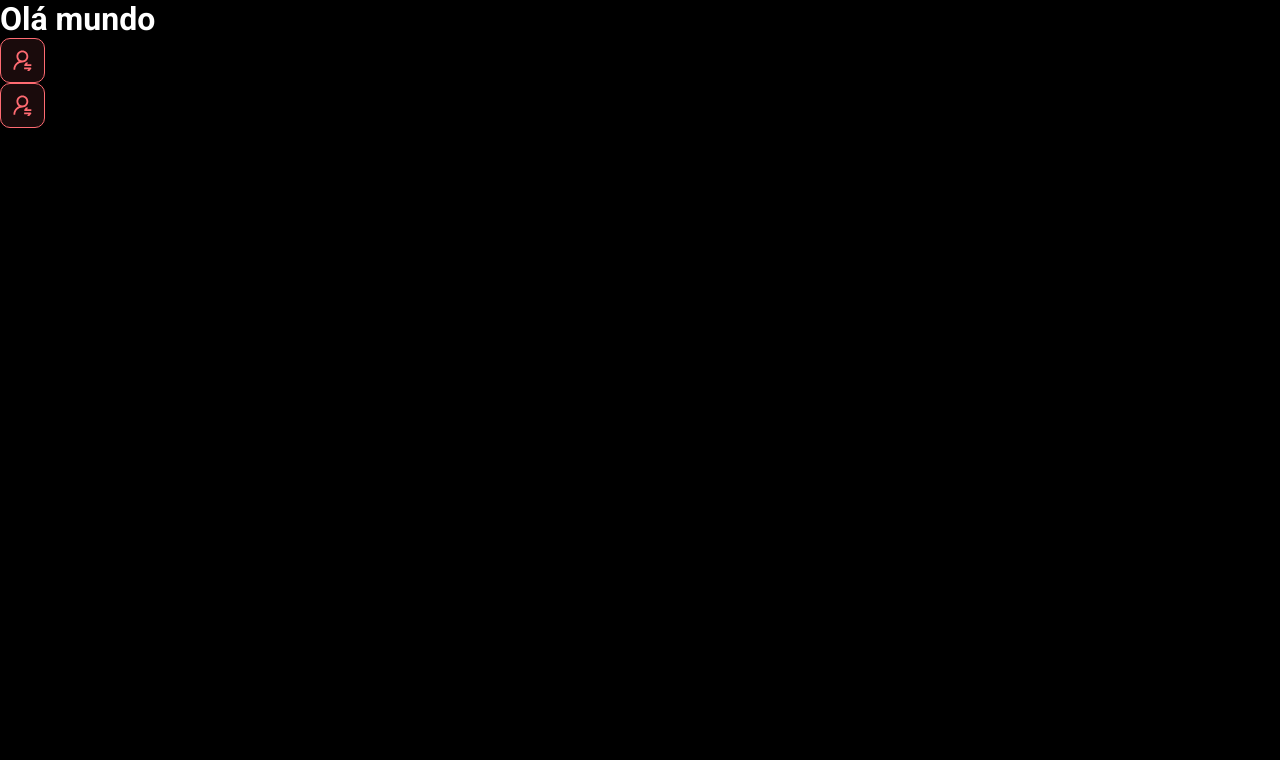
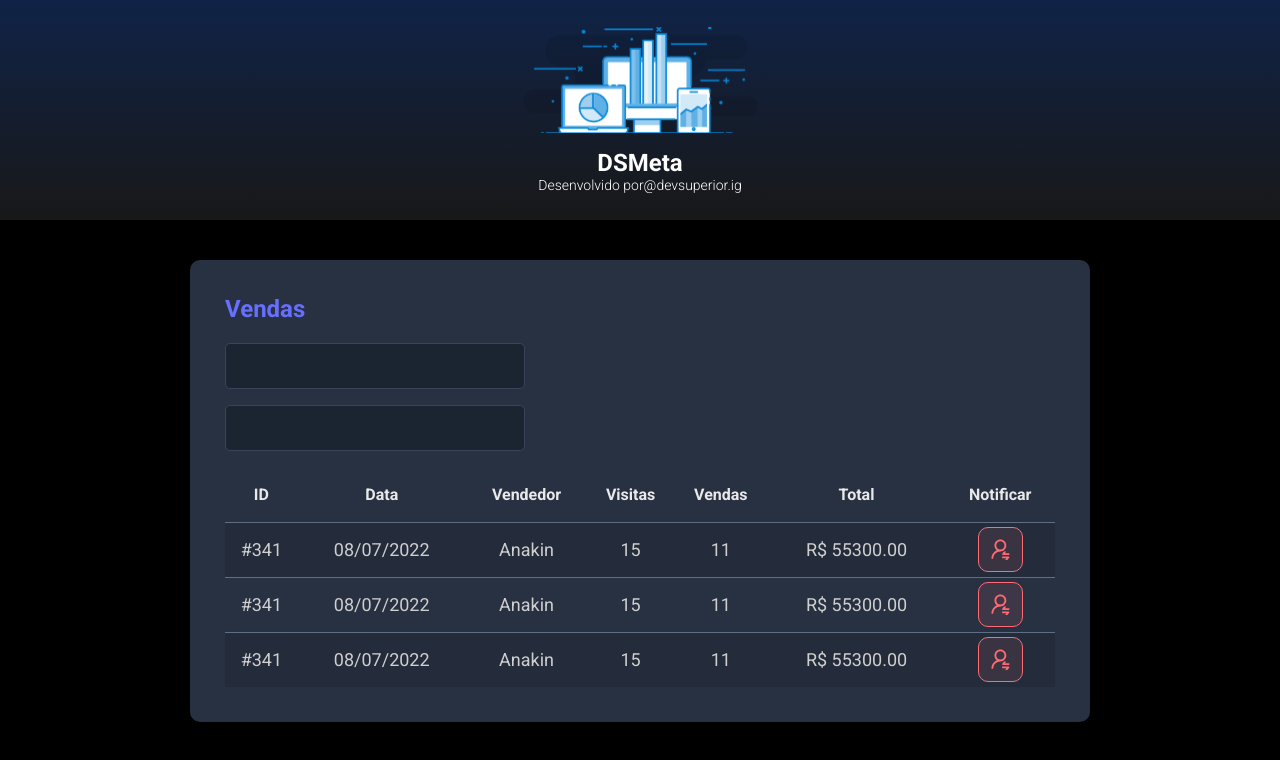
Before and after one commit to lucffernands/dsmeta, a React (Vite) app in the folder frontend/: page / in a window 1280 px wide. Shown: the top 760 px of the page. Built offline with nearby package versions, Linux system fonts and the light colour scheme.

Commit message:
Other components

```diff
--- a/frontend/src/App.tsx
+++ b/frontend/src/App.tsx
@@ -1,13 +1,19 @@
-import NotificationButton from "./components/NotificationButton";
+import Header from "./components/Header";
+import SalesCard from "./components/SalesCard";
 
 function App() {
   return (
     <>
-      <h1> Olá mundo</h1>
-      <NotificationButton />
-      <NotificationButton />
+    <Header />
+    <main>
+      <section id="sales">
+        <div className="dsmeta-container">
+          <SalesCard />
+        </div>
+      </section>
+    </main>
     </>
-  );
+  )
 }
 
 export default App;
--- /dev/null
+++ b/frontend/src/components/Header/index.tsx
@@ -0,0 +1,20 @@
+import logo from '../../assets/img/logo.svg'
+
+import './styles.css'
+
+function Header() {
+  return (
+    <header>
+      <div className="dsmeta-logo-container">
+        <img src={logo} alt="DSMeta" />
+        <h1>DSMeta</h1>
+        <p>
+          Desenvolvido por
+          <a href="https://www.instagram.com/devsuperior.ig">@devsuperior.ig</a>
+        </p>
+      </div>
+    </header>
+  )
+}
+
+export default Header
--- /dev/null
+++ b/frontend/src/components/Header/styles.css
@@ -0,0 +1,27 @@
+header {
+  background: linear-gradient(180deg, #102347 0%, #181818 100%);
+  height: 220px;
+  display: flex;
+  align-items: center;
+  justify-content: center;
+}
+
+.dsmeta-logo-container {
+  display: flex;
+  flex-direction: column;
+  align-items: center;
+}
+
+.dsmeta-logo-container img {
+  width: 235px;
+}
+
+.dsmeta-logo-container h1 {
+  margin-top: 15px;
+  font-size: 24px;
+}
+
+.dsmeta-logo-container p {
+  font-size: 14px;
+  font-weight: 300;
+}
--- /dev/null
+++ b/frontend/src/components/SalesCard/index.tsx
@@ -0,0 +1,77 @@
+import NotificationButton from "../NotificationButton";
+import "./styles.css";
+
+function SalesCard() {
+  return (
+    <div className="dsmeta-card">
+      <h2 className="dsmeta-sales-title">Vendas</h2>
+      <div>
+        <div className="dsmeta-form-control-container">
+          <input className="dsmeta-form-control" type="text" />
+        </div>
+        <div className="dsmeta-form-control-container">
+          <input className="dsmeta-form-control" type="text" />
+        </div>
+      </div>
+
+      <div>
+        <table className="dsmeta-sales-table">
+          <thead>
+            <tr>
+              <th className="show992">ID</th>
+              <th className="show576">Data</th>
+              <th>Vendedor</th>
+              <th className="show992">Visitas</th>
+              <th className="show992">Vendas</th>
+              <th>Total</th>
+              <th>Notificar</th>
+            </tr>
+          </thead>
+          <tbody>
+            <tr>
+              <td className="show992">#341</td>
+              <td className="show576">08/07/2022</td>
+              <td>Anakin</td>
+              <td className="show992">15</td>
+              <td className="show992">11</td>
+              <td>R$ 55300.00</td>
+              <td>
+                <div className="dsmeta-red-btn-container">
+                  <NotificationButton />
+                </div>
+              </td>
+            </tr>
+            <tr>
+              <td className="show992">#341</td>
+              <td className="show576">08/07/2022</td>
+              <td>Anakin</td>
+              <td className="show992">15</td>
+              <td className="show992">11</td>
+              <td>R$ 55300.00</td>
+              <td>
+                <div className="dsmeta-red-btn-container">
+                  <NotificationButton />
+                </div>
+              </td>
+            </tr>
+            <tr>
+              <td className="show992">#341</td>
+              <td className="show576">08/07/2022</td>
+              <td>Anakin</td>
+              <td className="show992">15</td>
+              <td className="show992">11</td>
+              <td>R$ 55300.00</td>
+              <td>
+                <div className="dsmeta-red-btn-container">
+                  <NotificationButton />
+                </div>
+              </td>
+            </tr>
+          </tbody>
+        </table>
+      </div>
+    </div>
+  );
+}
+
+export default SalesCard;
--- /dev/null
+++ b/frontend/src/components/SalesCard/styles.css
@@ -0,0 +1,97 @@
+.dsmeta-card {
+  background-color: #283142;
+  border-radius: 10px;
+  padding: 30px 10px;
+}
+
+.dsmeta-sales-title {
+  color: #676fff;
+  font-size: 24px;
+  margin-bottom: 20px;
+}
+
+.dsmeta-form-control-container {
+  margin-bottom: 16px;
+  max-width: 300px;
+}
+
+.dsmeta-form-control {
+  width: 100%;
+  height: 46px;
+  background-color: #1b2531;
+  border: 1px solid #384459;
+  border-radius: 5px;
+  color: #9aaabe;
+  padding: 0 20px;
+  font-size: 18px;
+}
+
+.dsmeta-sales-table {
+  width: 100%;
+  border-spacing: 0;
+  border-collapse: collapse;
+}
+
+.dsmeta-sales-table thead {
+  height: 55px;
+  font-size: 16px;
+  color: #e9e9e9;
+  font-weight: 700;
+}
+
+.dsmeta-sales-table tbody {
+  font-size: 14px;
+  font-weight: 400;
+  color: #cfcfcf;
+  text-align: center;
+}
+
+.dsmeta-sales-table tbody tr {
+  height: 74px;
+  border-top: 1px solid #5f6e82;
+}
+
+.dsmeta-sales-table tbody tr:hover > td {
+  background-color: #384459;
+}
+
+.dsmeta-sales-table tbody tr:nth-child(odd) {
+  background-color: #242c3b;
+}
+
+.dsmeta-red-btn-container {
+  display: flex;
+  justify-content: center;
+}
+
+.show576 {
+  display: none;
+}
+
+.show992 {
+  display: none;
+}
+
+@media (min-width: 576px) {
+  .show576 {
+    display: table-cell;
+  }
+
+  .dsmeta-card {
+    padding: 35px;
+  }
+
+  .dsmeta-sales-table tbody tr {
+    height: 55px;
+  }
+
+  .dsmeta-sales-table tbody {
+    font-size: 18px;
+  }
+}
+
+@media (min-width: 992px) {
+  .show992 {
+    display: table-cell;
+  }
+}
--- a/frontend/src/index.css
+++ b/frontend/src/index.css
@@ -20,40 +20,6 @@
   text-decoration: none;
 }
 
-header {
-  background: linear-gradient(180deg, #102347 0%, #181818 100%);
-  height: 220px;
-  display: flex;
-  align-items: center;
-  justify-content: center;
-}
-
-.dsmeta-logo-container {
-  display: flex;
-  flex-direction: column;
-  align-items: center;
-}
-
-.dsmeta-logo-container img {
-  width: 235px;
-}
-
-.dsmeta-logo-container h1 {
-  margin-top: 15px;
-  font-size: 24px;
-}
-
-.dsmeta-logo-container p {
-  font-size: 14px;
-  font-weight: 300;
-}
-
-.dsmeta-card {
-  background-color: #283142;
-  border-radius: 10px;
-  padding: 30px 10px;
-}
-
 .dsmeta-container {
   width: 100%;
   max-width: 900px;
@@ -63,111 +29,3 @@
 #sales {
   padding: 40px 10px;
 }
-
-.dsmeta-sales-title {
-  color: #676fff;
-  font-size: 24px;
-  margin-bottom: 20px;
-}
-
-.dsmeta-form-control-container {
-  margin-bottom: 16px;
-  max-width: 300px;
-}
-
-.dsmeta-form-control {
-  width: 100%;
-  height: 46px;
-  background-color: #1b2531;
-  border: 1px solid #384459;
-  border-radius: 5px;
-  color: #9aaabe;
-  padding: 0 20px;
-  font-size: 18px;
-}
-
-.dsmeta-sales-table {
-  width: 100%;
-  border-spacing: 0;
-  border-collapse: collapse;
-}
-
-.dsmeta-sales-table thead {
-  height: 55px;
-  font-size: 16px;
-  color: #e9e9e9;
-  font-weight: 700;
-}
-
-.dsmeta-sales-table tbody {
-  font-size: 14px;
-  font-weight: 400;
-  color: #cfcfcf;
-  text-align: center;
-}
-
-.dsmeta-sales-table tbody tr {
-  height: 74px;
-  border-top: 1px solid #5f6e82;
-}
-
-.dsmeta-sales-table tbody tr:hover > td {
-  background-color: #384459;
-}
-
-.dsmeta-sales-table tbody tr:nth-child(odd) {
-  background-color: #242c3b;
-}
-
-.dsmeta-red-btn-container {
-    display: flex;
-    justify-content: center;
-}
-
-.dsmeta-red-btn {
-  height: 45px;
-  width: 45px;
-  background: rgba(255, 107, 114, 0.1);
-  border: 1px solid #ff6b72;
-  border-radius: 10px;
-  display: flex;
-  align-items: center;
-  justify-content: center;
-  cursor: pointer;
-}
-
-.dsmeta-red-btn img {
-    width: 19px;
-}
-
-.show576 {
-    display: none;
-}
-
-.show992 {
-    display: none;
-}
-
-@media (min-width: 576px) {
-    .show576 {
-        display: table-cell;
-    }
-
-    .dsmeta-card {
-        padding: 35px;
-    }
-
-    .dsmeta-sales-table tbody tr {
-        height: 55px;
-    }
-
-    .dsmeta-sales-table tbody {
-        font-size: 18px;
-    }
-}
-
-@media (min-width: 992px) {
-    .show992 {
-        display: table-cell;
-    }
-}
```
Also changed, not shown: frontend/src/assets/img/logo.svg (added).
